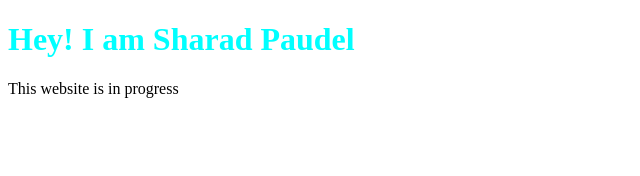
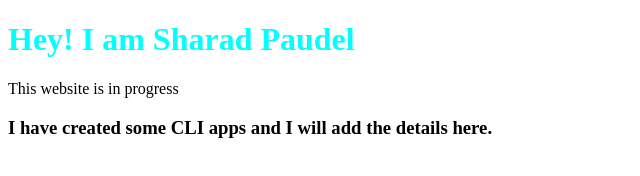
Before and after one commit to sharadpaudel220/portfolio, a plain HTML site: page index.html in a window 1280 px wide. Shown: the whole page, without its empty margins (0-640 px from the left). Drawn offline with Linux system fonts and the light colour scheme.

Commit message:
Update: project details

```diff
--- a/index.html
+++ b/index.html
@@ -9,5 +9,7 @@
 <body>
     <h1 style="color: aqua;">Hey! I am Sharad Paudel</h1>
     <p>This website is in progress</p>
+
+    <h3>I have created some CLI apps and I will add the details here.</h3>
 </body>
 </html>
```
